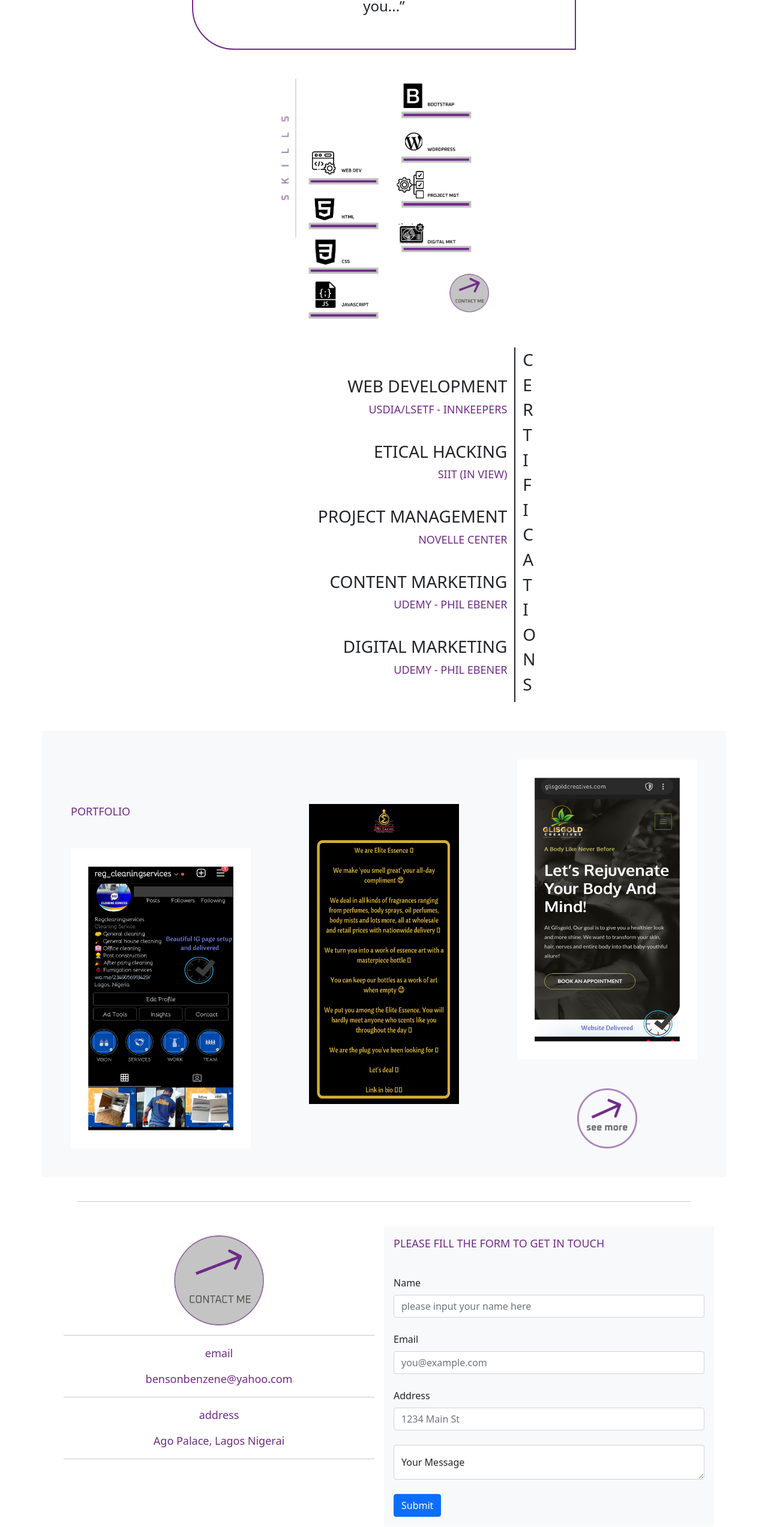
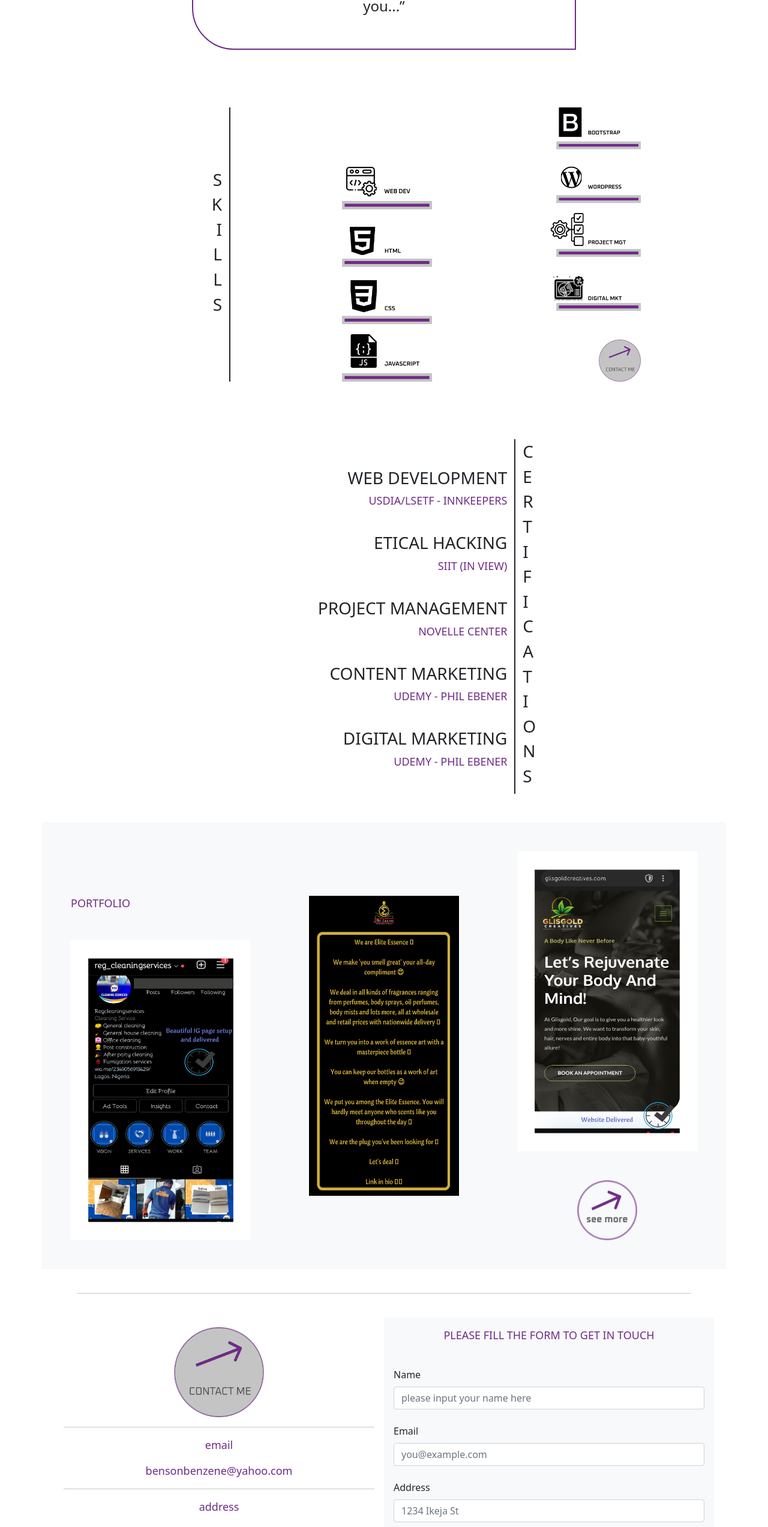
Before and after one commit to benbenz101/bencj-portfoliosite, a plain HTML site: page Index.html in a window 1280 px wide. Shown: the part 773-3318 px from the top of the page at 60% size. Drawn offline with Linux system fonts and the light colour scheme.

Commit message:
fixed skill section

```diff
--- a/Index.html
+++ b/Index.html
@@ -74,12 +74,38 @@
       </div>
 
       <!-- SKILL SECTION -->
-      <div class="d-flex justify-content-center mb-5">
-        <img src="media/Skill section.png" alt="skill section" height="400px" width="auto">
+
+      <div class="container row p-5 mt-5">
+
+        <div class="col-4 skills d-flex flex-column text-end justify-content-center border-left-3">
+          <h3>S</h3>
+          <h3>K</h3>
+          <h3>I</h3>
+          <h3>L</h3>
+          <h3>L</h3>
+          <h3>S</h3>
+        </div>
+
+        <div class="col-4 align-self-end">
+          <img class="ms-auto d-block" src="media/Left skill complete.png" alt="left skill complete" height="auto" width="150px">
+        </div>
+
+        <div class="col-4 align-self-start">
+          <div>
+            <img class="ms-auto d-block" src="media/Right skill complete.png" alt="right skill complete" height="auto" width="150px">
+          </div>
+
+          <div class="mt-5">
+            <a href="#">
+              <img class="ms-auto d-block" src="media/Lets work logo.png" alt="lets work" height="70px" width="70px">
+            </a>
+          </div>
+        </div>
+
       </div>
 
       <!-- CERTIFICATION SECTION -->
-      <div class="row">
+      <div class="row mt-5">
         <div class="col-8 ms-auto mt-5 text-end">
           <h3>WEB DEVELOPMENT</h3>
           <p>USDIA/LSETF - INNKEEPERS</p>
@@ -155,7 +181,7 @@
       <div class="container p-4">
 
         <div class="row g-2">
-          <div class="col p-3">
+          <div class="col-lg-6 col-md-6 col-sm-12 col-xs-12 p-3">
             <div class="text-center">
                 <img class="mx-auto d-block" src="media/Lets work logo.png" alt="lets work logo" height="150px" width="150px">
                 <hr>
@@ -163,14 +189,14 @@
                 <p>bensonbenzene@yahoo.com</p>
                 <hr>
                 <p>address</p>
-                <p>Ago Palace, Lagos Nigerai</p>
+                <p>Ago Palace, Lagos Nigeria</p>
                 <hr>
             </div>
           </div>
 
-          <div class="col bg-light p-3">
+          <div class="col-lg-6 col-md-6 col-sm-12 col-xs-12 bg-light p-3">
             <div>
-              <p>PLEASE FILL THE FORM TO GET IN TOUCH</p>
+              <p class="text-center">PLEASE FILL THE FORM TO GET IN TOUCH</p>
               <br>
               <label for="inputName" class="form-label">Name</label>
               <input type="text" class="form-control" id="inputName" placeholder="please input your name here">
@@ -179,7 +205,7 @@
               <input type="email" class="form-control" id="inputEmail4" placeholder="you@example.com">
               <br>
               <label for="inputAddress" class="form-label">Address</label>
-              <input type="text" class="form-control" id="inputAddress" placeholder="1234 Main St">
+              <input type="text" class="form-control" id="inputAddress" placeholder="1234 Ikeja St">
               <br>
               <div class="form-floating">
                 <textarea class="form-control" placeholder="Leave your message here" id="floatingTextarea"></textarea>
--- a/index.scss
+++ b/index.scss
@@ -14,25 +14,30 @@
 
 }
 
+.skills {
+    border-right: 2px solid;
+
+}
+
 p {
     color: #6F2B87;
     font-size: large;
 }
 
 
-.portfolio {
-    // height: 1000px;
+// .portfolio {
 
-}
+
+// }
 
 .certs {
     border-left: 2px solid;
 
 }
 
-.midpics {
-    // margin-top: 300px;
-}
+// .midpics {
+//     margin-top: 300px;
+// }
 // .certlist {
 //     position: absolute;
 //     margin-top: 20px;
```
Also changed, not shown: index.css, index.min.css, media/Left skill complete.png (added), media/Right skill complete.png (added), 2 other files.
